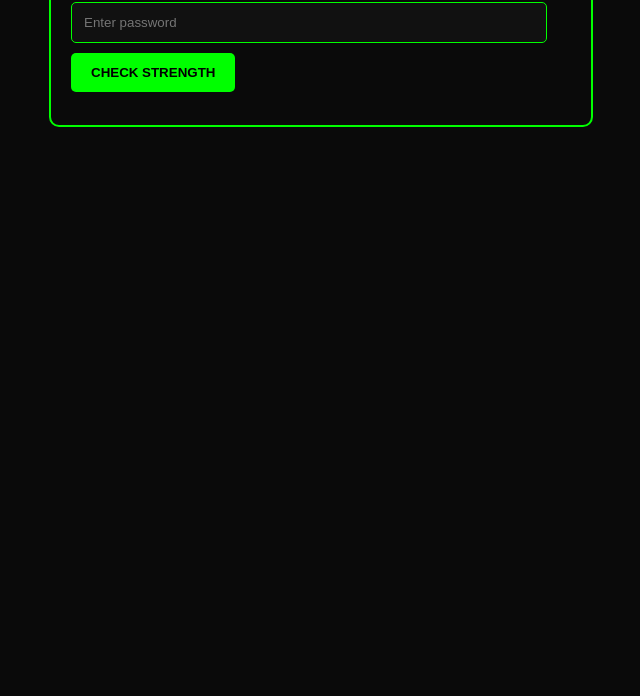
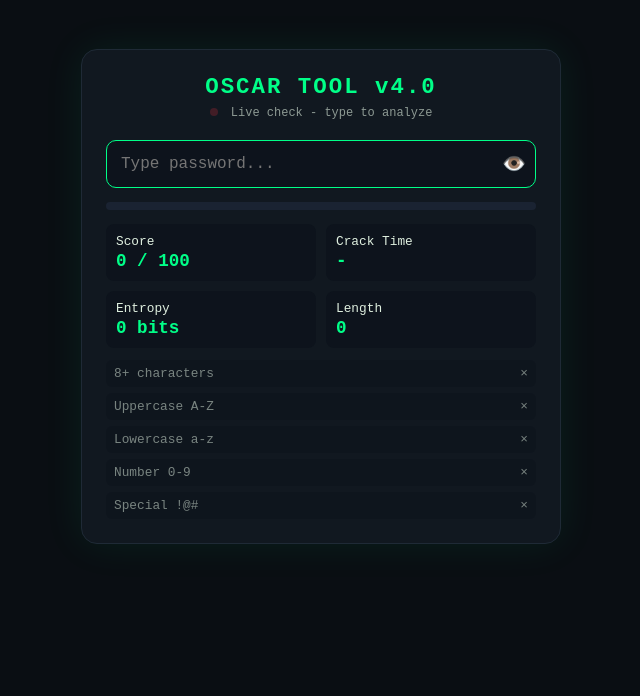
Before and after one commit to oscarkelvin054-coder/password-checker, a plain HTML site: page index.html in a window 1280 px wide. Shown: the part 104-800 px from the top of the page, without its empty margins (319-959 px from the left). Drawn offline with Linux system fonts and the light colour scheme.

Commit message:
Update index.html

```diff
--- a/index.html
+++ b/index.html
@@ -1,44 +1,162 @@
 <!DOCTYPE html>
-<html>
+<html lang="en">
 <head>
-<title>Oscar Hacker Tool v3.0</title>
-<meta name="viewport" content="width=device-width, initial-scale=1">
+<meta charset="UTF-8">
+<meta name="viewport" content="width=device-width, initial-scale=1.0">
+<title>OSCAR HACKER TOOL v4.0 - Live</title>
 <style>
-body{background:#0a0a0a;color:#00ff00;font-family:monospace;padding:20px}
-.box{border:2px solid #00ff00;padding:20px;max-width:500px;margin:auto;border-radius:10px}
-input{width:90%;padding:12px;background:#111;color:#00ff00;border:1px solid #00ff00;border-radius:5px}
-button{padding:12px 20px;background:#00ff00;color:#000;border:none;border-radius:5px;margin-top:10px;font-weight:bold}
-.weak{color:#ff0000} .medium{color:yellow} .strong{color:#00ff00}
+:root{--bg:#0a0e13;--card:#111820;--neon:#00ff88;--warn:#ffaa00;--bad:#ff3344;--text:#e0f0e0}
+*{margin:0;padding:0;box-sizing:border-box;font-family:'Courier New',monospace}
+body{background:var(--bg);color:var(--text);min-height:100vh;display:grid;place-items:center;padding:16px}
+.card{background:var(--card);border:1px solid #1f2a36;border-radius:16px;width:100%;max-width:480px;padding:24px;box-shadow:0 0 40px rgba(0,255,136,.08)}
+h1{font-size:1.4rem;letter-spacing:2px;color:var(--neon);text-align:center;margin-bottom:6px}
+.sub{font-size:.75rem;opacity:.6;text-align:center;margin-bottom:20px}
+.input-wrap{position:relative}
+input{width:100%;background:#0d131c;border:1px solid #1f2a36;border-radius:10px;padding:14px 44px 14px 14px;color:var(--text);font-size:1rem;outline:none;transition:.2s}
+input:focus{border-color:var(--neon)}
+#toggle{position:absolute;right:10px;top:50%;transform:translateY(-50%);background:none;border:none;color:var(--neon);cursor:pointer;font-size:1.2rem}
+.meter{height:8px;background:#1a2332;border-radius:99px;margin:14px 0;overflow:hidden}
+.meter-fill{height:100%;width:0%;transition:width .4s ease, background .4s}
+.stats{display:grid;grid-template-columns:1fr 1fr;gap:10px;margin:12px 0}
+.stat{background:#0d131c;border-radius:8px;padding:10px;font-size:.8rem}
+.stat b{display:block;font-size:1.1rem;color:var(--neon);margin-top:2px}
+.criteria{margin-top:12px;display:grid;gap:6px}
+.crit{display:flex;justify-content:space-between;font-size:.8rem;padding:6px 8px;border-radius:6px;background:#0d131c;opacity:.5;transition:.2s}
+.crit.ok{opacity:1;background:rgba(0,255,136,.08);color:var(--neon)}
+.live-dot{display:inline-block;width:8px;height:8px;border-radius:50%;background:var(--bad);margin-right:6px;animation:pulse 1.5s infinite}
+@keyframes pulse{0%{opacity:1}50%{opacity:.3}100%{opacity:1}}
+.live-dot.active{background:var(--neon)}
 </style>
 </head>
 <body>
-<div class="box">
-<h2>🔐 OSCAR HACKER TOOL v3.0</h2>
-<input id="pwd" type="text" placeholder="Enter password">
-<br><button onclick="check()">CHECK STRENGTH</button>
-<p id="result"></p>
-<p id="suggest"></p>
+<div class="card">
+<h1>OSCAR TOOL v4.0</h1>
+<p class="sub"><span id="dot" class="live-dot"></span> <span id="statusTxt">Live check - type to analyze</span></p>
+
+<div class="input-wrap">
+<input id="pwd" type="password" placeholder="Type password..." autocomplete="off" autofocus>
+<button id="toggle">👁️</button>
 </div>
+
+<div class="meter"><div id="meter" class="meter-fill"></div></div>
+
+<div class="stats">
+<div class="stat">Score <b id="score">0 / 100</b></div>
+<div class="stat">Crack Time <b id="crack">-</b></div>
+<div class="stat">Entropy <b id="entropy">0 bits</b></div>
+<div class="stat">Length <b id="len">0</b></div>
+</div>
+
+<div id="criteria" class="criteria"></div>
+</div>
+
 <script>
-function check(){
- let p=document.getElementById('pwd').value;
- let score=0; let msg="";
- if(["123456","password","qwerty","admin","123","letmein"].includes(p.toLowerCase())){
-   document.getElementById('result').innerHTML='<span class=weak>❌ VERY WEAK 0/100 - Common password!</span>';
-   return;
- }
- if(p.length>=12) score+=30; else if(p.length>=8) score+=15;
- if(/[A-Z]/.test(p)) score+=20;
- if(/[0-9]/.test(p)) score+=20;
- if(/[!@#$%^&*()_+\-={}\[\]:;"'<>,.?/]/.test(p)) score+=30;
- let crack = score<40 ? "2 seconds" : score<75 ? "5 days" : "500 years";
- let color = score<40 ? "weak" : score<75 ? "medium" : "strong";
- let label = score<40 ? "WEAK" : score<75 ? "MEDIUM" : "STRONG";
- document.getElementById('result').innerHTML=`<span class=${color}>Score: ${score}/100 - ${label}<br>⏱️ Time to crack: ${crack}</span>`;
- let chars="ABCDEFGHIJKLMNOPQRSTUVWXYZabcdefghijklmnopqrstuvwxyz0123456789!@#$%";
- let strong=""; for(let i=0;i<12;i++) strong+=chars[Math.floor(Math.random()*chars.length)];
- document.getElementById('suggest').innerHTML="💡 Suggested: <b>"+strong+"</b>";
+// ===== CONFIG =====
+const DEBOUNCE_MS = 800; // change to 3000 if you want 3 seconds
+
+// ===== REUSABLE UTILS =====
+const debounce = (fn, delay) => {
+  let t; return (...args) => { clearTimeout(t); t = setTimeout(() => fn(...args), delay); };
+};
+
+const checkCriteria = (pwd) => ({
+  length: pwd.length >= 8,
+  upper: /[A-Z]/.test(pwd),
+  lower: /[a-z]/.test(pwd),
+  number: /\d/.test(pwd),
+  special: /[^A-Za-z0-9]/.test(pwd),
+  long: pwd.length >= 12
+});
+
+const calcScore = (pwd, c) => {
+  if(!pwd) return 0;
+  let s = 0;
+  s += Math.min(pwd.length * 4, 40);
+  if(c.upper) s+=10; if(c.lower) s+=10; if(c.number) s+=15; if(c.special) s+=20;
+  if(c.length && c.upper && c.lower && c.number && c.special) s+=5;
+  return Math.min(s, 100);
+};
+
+const calcEntropy = (pwd) => {
+  let pool = 0;
+  if(/[a-z]/.test(pwd)) pool+=26;
+  if(/[A-Z]/.test(pwd)) pool+=26;
+  if(/\d/.test(pwd)) pool+=10;
+  if(/[^A-Za-z0-9]/.test(pwd)) pool+=32;
+  return pool ? Math.round(pwd.length * Math.log2(pool)) : 0;
+};
+
+const estimateCrackTime = (entropy) => {
+  const guesses = Math.pow(2, entropy);
+  const perSec = 1e10; // 10B guesses/sec (offline)
+  const sec = guesses / perSec;
+  if(sec < 1) return "Instant";
+  if(sec < 60) return `${Math.round(sec)}s`;
+  if(sec < 3600) return `${Math.round(sec/60)}m`;
+  if(sec < 86400) return `${Math.round(sec/3600)}h`;
+  if(sec < 31536000) return `${Math.round(sec/86400)}d`;
+  if(sec < 315360000) return `${Math.round(sec/31536000)}y`;
+  return "Centuries";
+};
+
+const getColor = (score) => {
+  if(score < 30) return "var(--bad)";
+  if(score < 60) return "var(--warn)";
+  return "var(--neon)";
+};
+
+// ===== UI ONLY =====
+const el = {
+  pwd: document.getElementById('pwd'),
+  meter: document.getElementById('meter'),
+  score: document.getElementById('score'),
+  crack: document.getElementById('crack'),
+  entropy: document.getElementById('entropy'),
+  len: document.getElementById('len'),
+  criteria: document.getElementById('criteria'),
+  dot: document.getElementById('dot'),
+  status: document.getElementById('statusTxt')
+};
+
+function updateUI(pwd){
+  const c = checkCriteria(pwd);
+  const score = calcScore(pwd, c);
+  const entropy = calcEntropy(pwd);
+
+  // single DOM batch update
+  el.meter.style.width = score + "%";
+  el.meter.style.background = getColor(score);
+  el.score.textContent = score + " / 100";
+  el.entropy.textContent = entropy + " bits";
+  el.len.textContent = pwd.length;
+  el.crack.textContent = pwd ? estimateCrackTime(entropy) : "-";
+
+  el.criteria.innerHTML = Object.entries({
+    "8+ characters": c.length,
+    "Uppercase A-Z": c.upper,
+    "Lowercase a-z": c.lower,
+    "Number 0-9": c.number,
+    "Special !@#": c.special
+  }).map(([k,v]) => `<div class="crit ${v?'ok':''}"><span>${k}</span><span>${v?'✓':'×'}</span></div>`).join('');
+
+  el.dot.classList.toggle('active', pwd.length>0);
+  el.status.textContent = pwd ? `Analyzed live (${score}%)` : "Live check - type to analyze";
 }
+
+// ===== LIVE BINDING =====
+const liveCheck = debounce((e) => updateUI(e.target.value), DEBOUNCE_MS);
+el.pwd.addEventListener('input', liveCheck);
+
+// show instantly on first keystroke, then debounce next
+el.pwd.addEventListener('input', (e) => {
+  if(e.target.value.length === 1) updateUI(e.target.value);
+});
+
+document.getElementById('toggle').onclick = () => {
+  el.pwd.type = el.pwd.type === 'password' ? 'text' : 'password';
+};
+
+updateUI("");
 </script>
 </body>
 </html>
```
